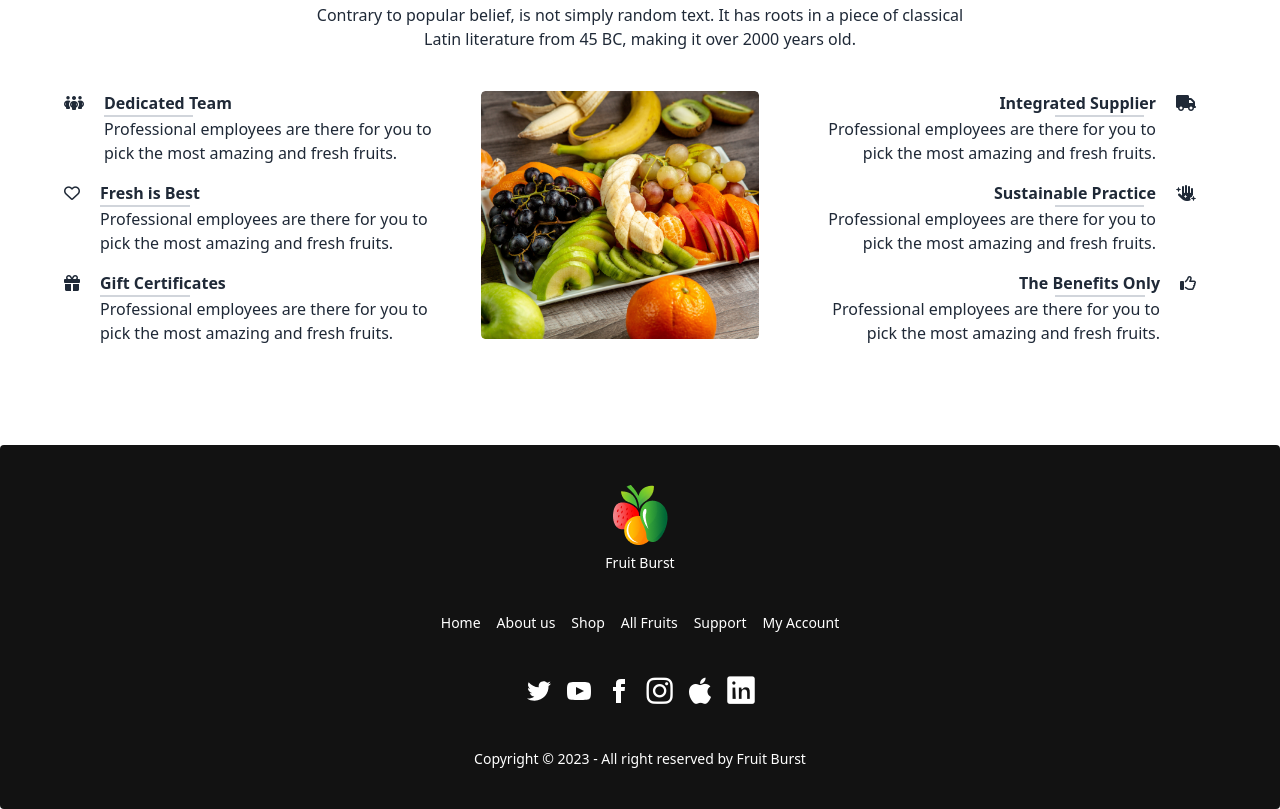
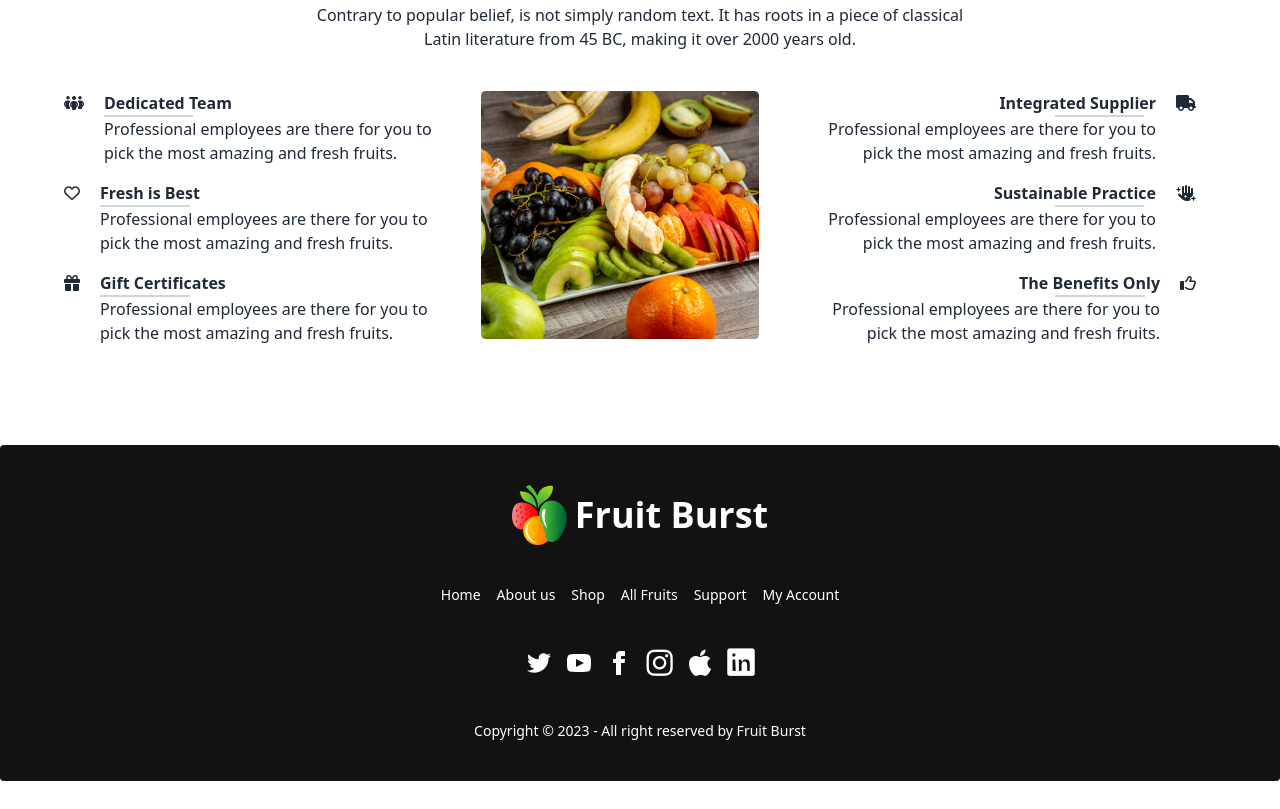
Before and after one commit to hafizit0754/fruits-burst, a plain HTML site: page index.html in a window 1280 px wide. Shown: the part 2556-3365 px from the top of the page. After the commit the page ends 3337 px from the top, so only its background shows below. Drawn offline with nearby package versions, Linux system fonts and the light colour scheme.

Commit message:
footer font

```diff
--- a/index.html
+++ b/index.html
@@ -442,9 +442,9 @@
     <!-- Footer Section -->
 
     <footer class="footer footer-center mt-20 p-10 bg-[#121212] text-white text-base-content rounded">
-        <div class="flex flex-col">
+        <div class="flex">
             <img src="./images/logo.png" alt="">
-            <p>Fruit Burst</p>
+            <p class="font-bold text-4xl">Fruit Burst</p>
         </div>
         <div class="grid grid-flow-col gap-4">
             <a class="link link-hover">Home</a>
```
